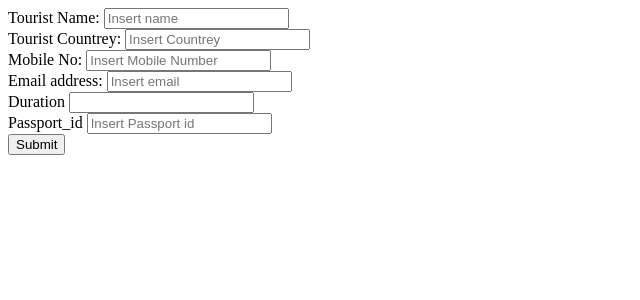
After one commit to Minhaj171/E-GeneralDiaryService, a Django app: page /tourist/P_Verification/ in a window 1280 px wide. The commit adds this page. Shown: the top 300 px of the page, without its empty margins (0-640 px from the left). Run offline with Django 3.2, Linux system fonts and the light colour scheme.

Commit message:
add image

```diff
--- a/EGDService/EGDService/urls.py
+++ b/EGDService/EGDService/urls.py
@@ -17,6 +17,7 @@ from django.contrib import admin
 from django.urls import path, include
 
 urlpatterns = [
+    path('', include('victim.urls')),
     path('admin/', admin.site.urls),
-    path('',  include('victim.urls')),
+    path('tourist/', include('tourist.urls')),
 ]
--- a/EGDService/tourist/admin.py
+++ b/EGDService/tourist/admin.py
@@ -1,4 +1,6 @@
 from django.contrib import admin
+
+# Register your models here.
 from .models import PoliceVerification
-# Register your models here.
+
 admin.site.register(PoliceVerification)
--- /dev/null
+++ b/EGDService/tourist/templates/P_Verification.html
@@ -0,0 +1,45 @@
+<!DOCTYPE html>
+<html>
+<head>
+	<title></title>
+</head>
+<body>
+{% block content %}
+<div>
+	<form action= "{% url 'police_verification' %}" method="POST">
+        {% csrf_token %}
+    <div class="form-group">
+    <label for="Name">Tourist Name:</label>
+    <input type="text" class="form-control" name="T_name"  placeholder="Insert name">
+  </div>
+
+   <div class="form-group">
+    <label for="Tour">Tourist Countrey:</label>
+    <input type="Text" class="form-control" name="T_Countrey"  placeholder="Insert Countrey">
+  </div>
+
+    <div class="form-group">
+    <label for="Mobile">Mobile No:</label>
+    <input type="Text" class="form-control" name="T_mobile"  placeholder="Insert Mobile Number">
+  </div>
+
+  <div class="form-group">
+    <label for="email">Email address:</label>
+    <input type="email" class="form-control" name="T_email"  placeholder="Insert email">
+  </div>
+
+ <div class="form-group">
+    <label for="Duration">Duration</label>
+    <input type="text" class="form-control" name="T_duration">
+  </div>
+
+<div class="form-group">
+    <label for="passport_id">Passport_id</label>
+   <input type="text" class="form-control" name="T_pid"  placeholder="Insert Passport id">
+  </div>
+ <button type="submit" class="btn btn-default" name="submit" value="submit" >Submit</button>
+</form>
+</div>
+{%endblock%}
+</body>
+</html>
--- /dev/null
+++ b/EGDService/tourist/urls.py
@@ -0,0 +1,10 @@
+from django.urls import path, include
+
+from . import views
+
+urlpatterns = [
+    path('', views.show_index, name='touristlist'),
+    path('P_Verification/', views.user_ver, name='police_verification'),
+
+
+]
--- a/EGDService/tourist/views.py
+++ b/EGDService/tourist/views.py
@@ -1,3 +1,23 @@
-from django.shortcuts import render
+from django.shortcuts import render, redirect
+
+from .models import PoliceVerification
+
 
 # Create your views here.
+def show_index(request):
+    return render(request, "login.html")
+
+
+def user_ver(request):
+    print(123)
+    if request.method == "POST":
+        print(145)
+        p = PoliceVerification(Tourist_name=request.POST['T_name'],
+                               C_tourist=request.POST['T_Countrey'],
+                               Tourist_M=request.POST['T_mobile'],
+                               Tourist_Email=request.POST['T_email'],
+                               Tourist_duration=request.POST['T_duration'],
+                               Passport_id=request.POST['T_pid'])
+        p.save()
+        print(18593)
+    return render(request, "P_Verification.html")
--- a/EGDService/victim/urls.py
+++ b/EGDService/victim/urls.py
@@ -4,5 +4,6 @@ from .import views
 urlpatterns = [
     path('', views.showvictim, name='victimlist'),
     path('login/', views.loginPage, name='loginPage'),
-    path('user_dashboard/', views.userPage, name="userPage")
+    path('user_dashboard/', views.userPage, name="userPage"),
+    path('complain/', views.userComplain, name="userComplain")
 ]
```
Also changed, not shown: EGDService/EGDService/settings.py (+7 -2 lines), EGDService/tourist/models.py (+6 -3 lines), EGDService/victim/templates/complain.html (+19 -21 lines), EGDService/victim/views.py (+17 -1 lines), EGDService/db.sqlite3, EGDService/tourist/migrations/0001_initial.py (deleted), EGDService/tourist/migrations/__init__.py (deleted), EGDService/victim/admin.py (line endings or trailing spaces).
